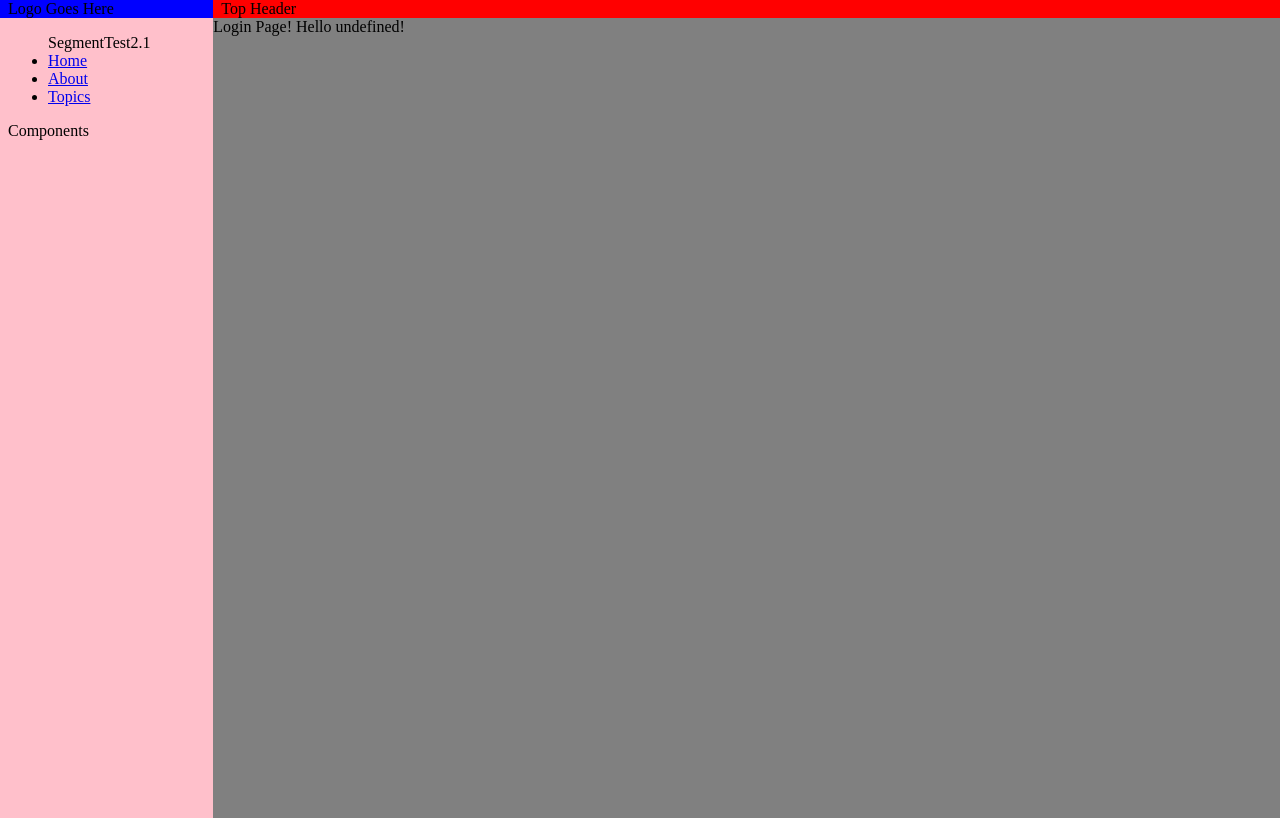
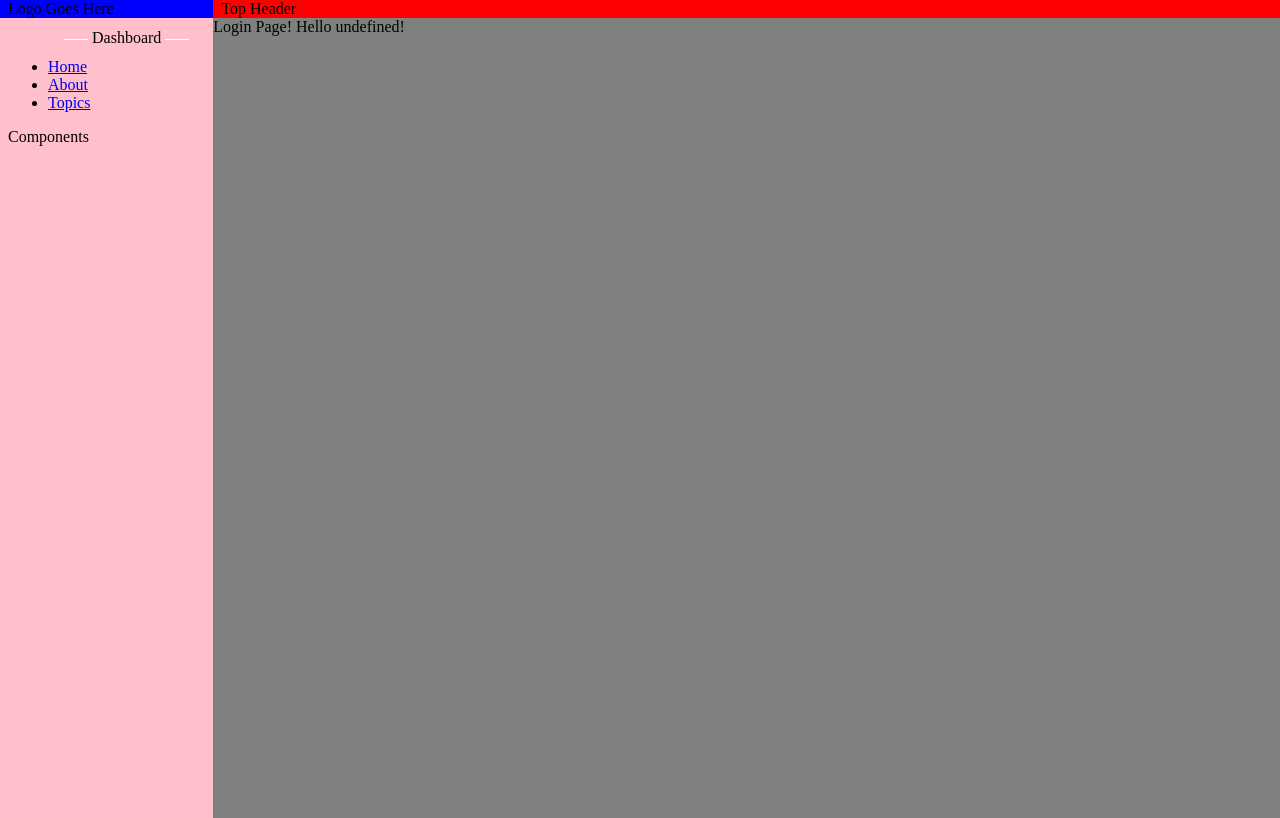
Before and after one commit to justinal64/typescript-dashboard, a React (Create React App) app: page / in a window 1280 px wide. Built offline with nearby package versions, Linux system fonts and the light colour scheme.

Commit message:
added styled components to project and added styled.ts to segment component

```diff
--- a/package.json
+++ b/package.json
@@ -9,7 +9,8 @@
     "react-dom": "^16.2.0",
     "react-flexbox-grid": "^2.0.0",
     "react-router-dom": "^4.2.2",
-    "react-scripts-ts": "2.8.0"
+    "react-scripts-ts": "2.8.0",
+    "styled-components": "^2.2.4"
   },
   "scripts": {
     "start": "react-scripts-ts start",
--- a/src/@types/index.d.ts
+++ b/src/@types/index.d.ts
@@ -1 +1,2 @@
 declare module "react-collapsible";
+declare module "styled-components";
--- a/src/components/navigation/index.tsx
+++ b/src/components/navigation/index.tsx
@@ -7,7 +7,7 @@ const Navigation = () => {
   return (
     <div>
       <ul>
-        <Segment title="Test" font={2.1} />
+        <Segment title="Dashboard" font={1.5} />
         <li>
           <Link to="/">Home</Link>
         </li>
--- a/src/components/typography/segment/index.tsx
+++ b/src/components/typography/segment/index.tsx
@@ -1,8 +1,9 @@
 import * as React from "react";
+import { SegmentWrapper, Subtitle } from "./styled";
 
 export interface Props {
-  font?: number;
-  title: string;
+  font?: number; // ? = optional
+  title: string; // no ? means required
 }
 
 class Segment extends React.Component<Props, object> {
@@ -10,11 +11,9 @@ class Segment extends React.Component<Props, object> {
     const { font, title } = this.props;
 
     return (
-      <div>
-        Segment
-        {title}
-        {font}
-      </div>
+      <SegmentWrapper font={font}>
+        <Subtitle>{title}</Subtitle>
+      </SegmentWrapper>
     );
   }
 }
--- /dev/null
+++ b/src/components/typography/segment/styled.ts
@@ -0,0 +1,30 @@
+import styled from "styled-components";
+
+export const SegmentWrapper = styled.p`
+  line-height: 0.5;
+  text-align: center;
+`;
+
+export const Subtitle = styled.span`
+display: inline-block;
+position: relative;
+:after,
+:before {
+  content: "";
+  position: absolute;
+  height: 5px;
+  border-bottom: 1px solid white;
+  top: 0;
+  width: 1.5em;
+}
+
+:before {
+  right: 100%;
+  margin-right: 0.25em;
+}
+
+:after {
+  left: 100%;
+  margin-left: 0.25em;
+}`
+;
```
Also changed, not shown: 1 other file (tests, documents, lock files or other folders).
